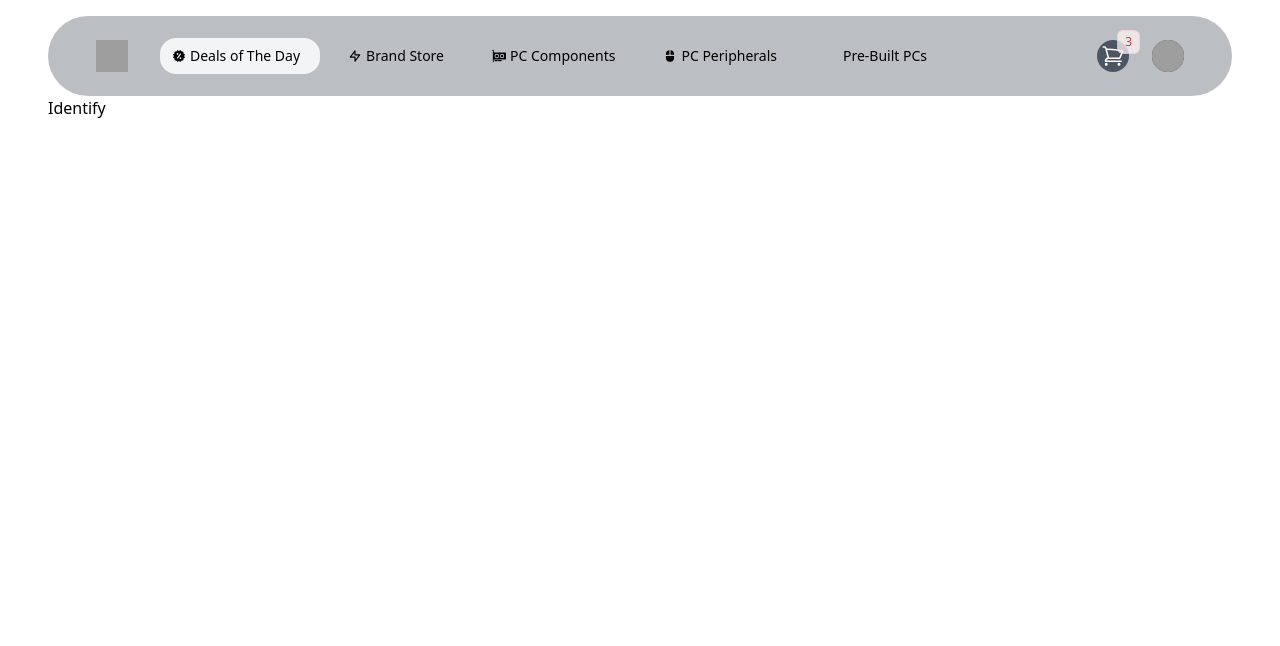
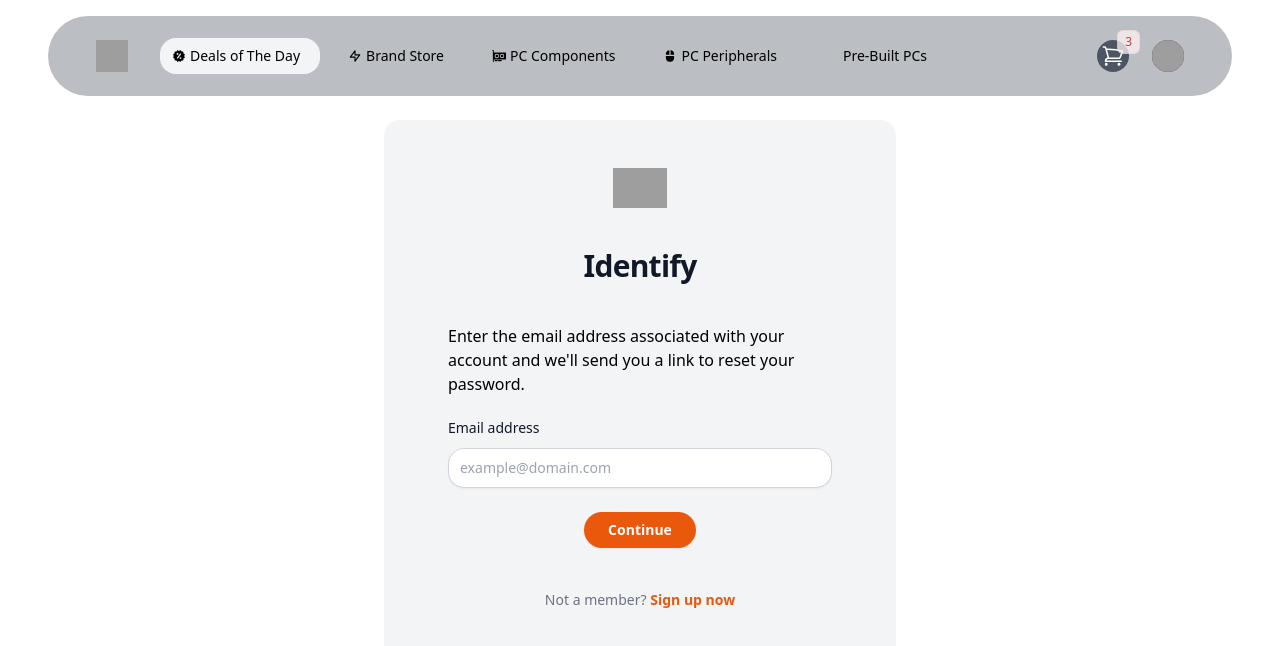
Before and after one commit to Subham-Maity/restock, a Next.js app in the folder client/: page /login/identify in a window 1280 px wide. Shown: the top 646 px of the page. Built offline with nearby package versions, Linux system fonts and the light colour scheme; grey boxes are pictures that could not be loaded; some icons are missing.

Commit message:
added multiple pages
added identify page, thank you page, added theme, added night mode compatibility :)

```diff
--- a/client/src/app/(auth)/login/identify/page.tsx
+++ b/client/src/app/(auth)/login/identify/page.tsx
@@ -1,7 +1,92 @@
+"use client";
 import React from "react";
+import { useRouter } from "next/navigation";
+import { useState } from 'react'
 
 const Page = () => {
-  return <div>Identify</div>;
+  const [email, setEmail] = useState('')
+
+  const handleEmailChange = (event:any) => {
+    setEmail(event.target.value)
+  }
+
+  const handleSubmit = (event:any) => {
+    event.preventDefault()}
+
+  const router = useRouter();
+  return (
+    <div>
+      <div>
+        <div className="flex min-h-full flex-1 flex-col justify-center px-6 py-12 lg:px-8 md:w-[32rem] mx-3  md:mx-auto my-6 bg-gray-100 rounded-2xl dark:bg-slate-700">
+          <div className="sm:mx-auto sm:w-full sm:max-w-sm">
+            <img
+              className="mx-auto h-10 w-auto"
+              src="https://tailwindui.com/img/logos/mark.svg?color=indigo&shade=600"
+              alt="Your Company"
+            />
+            <h2 className="mt-10 text-center text-3xl font-bold leading-9 tracking-tight text-gray-900 dark:text-gray-200">
+              Identify
+            </h2>
+          </div>
+
+          <div className="mt-10 sm:mx-auto sm:w-full sm:max-w-sm">
+            <form className="space-y-6" action="#" method="POST">
+              <div>
+                <p className="mb-5  dark:text-gray-200">
+                  Enter the email address associated with your account and we'll
+                  send you a link to reset your password.
+                </p>
+                <label
+                  htmlFor="email"
+                  className="block text-sm font-medium leading-6 text-gray-900 dark:text-gray-200"
+                >
+                  Email address
+                </label>
+                <div className="mt-2">
+                  <input
+                    id="email"
+                    name="email"
+                    type="email"
+                    value={email}
+                    autoComplete="email"
+                    placeholder="example@domain.com"
+                    onChange={handleEmailChange}
+                    required
+                    className="block w-full rounded-2xl border-0 py-auto text-gray-900 shadow-sm ring-1 ring-inset ring-gray-300 placeholder:text-gray-400 focus:ring-2 focus:ring-inset focus:ring-orange-500 sm:text-sm sm:leading-6"
+                  />
+                </div>
+              </div>
+
+              <div>
+                <button
+                  type="submit"
+                  disabled={!email}
+                  className="flex w-28 justify-center rounded-3xl bg-orange-600 active:bg-slate-600 px-3 py-1.5 text-sm font-semibold leading-6 text-white shadow-sm hover:bg-orange-400 focus-visible:outline focus-visible:outline-2 focus-visible:outline-offset-2 focus-visible:outline-orange-400 mx-auto"
+                  onClick={() => {
+                    router.push(`/login/identify/thankyou`);
+                  }}
+                >
+                  Continue
+                </button>
+              </div>
+            </form>
+
+            <p className="mt-10 text-center text-sm text-gray-500 dark:text-gray-400">
+              Not a member?{" "}
+              <button
+                className="font-semibold leading-6 text-orange-600 dark:text-orange-600 hover:text-orange-400 dark:hover:text-orange-400"
+                onClick={() => {
+                  router.push("/signup");
+                }}
+              >
+                Sign up now
+              </button>
+            </p>
+          </div>
+        </div>
+      </div>
+    </div>
+  );
 };
 
 export default Page;
--- a/client/src/app/(auth)/login/identify/thankyou/page.tsx
+++ b/client/src/app/(auth)/login/identify/thankyou/page.tsx
@@ -1,7 +1,30 @@
+"use client";
 import React from "react";
+import { useRouter } from "next/navigation";
 
 const Page = () => {
-  return <div>Thank you</div>;
+  const router = useRouter();
+  return <div className="flex min-h-full flex-1 flex-col justify-center px-6 py-12 lg:px-8 md:w-[72rem] mx-3  md:mx-auto my-6 bg-gray-100 rounded-3xl dark:bg-slate-700 text-md md:text-lg">
+    <h1 className="text-4xl">THANK YOU!</h1>
+    <br />
+    <p>Please use the following link to reset your password: [link]</p>
+    <br />
+    <p>If you have any comments or questions don't hesitate to reach us at [email to customer portal suppor team]
+
+  Please feel free to respond to this email. It was sent from a monitored email address, and we would love to hear from you.</p>
+  <br />
+  <p className="mt-10 text-center text-sm text-gray-500">
+              Return to {" "}
+              <button
+                className="font-semibold leading-6 text-orange-600 dark:text-orange-600 hover:text-orange-400 dark:hover:text-orange-400"
+                onClick={() => {
+                  router.push("/login");
+                }}
+              >
+                Log in
+              </button>
+            </p>
+  </div>;
 };
 
 export default Page;
--- a/client/src/app/components/Navbar/Navbar.tsx
+++ b/client/src/app/components/Navbar/Navbar.tsx
@@ -16,6 +16,7 @@ import { BsGpuCard } from "react-icons/bs";
 import Link from "next/link";
 import Image from "next/image";
 import Banner from "@/app/components/Navbar/Banner/Home/Banner";
+import Switcher from "../Mode/Switcher";
 
 const user = {
   name: "Tom Cook",
@@ -163,10 +164,13 @@ const Navbar = () => {
                                   )}
                                 >
                                   {item.name}
+
                                 </Link>
                               )}
+
                             </Menu.Item>
                           ))}
+                          <Switcher/>
                         </Menu.Items>
                       </Transition>
                     </Menu>
--- a/client/src/app/components/auth/components/Login.tsx
+++ b/client/src/app/components/auth/components/Login.tsx
@@ -7,14 +7,14 @@ const Login = () => {
   const router = useRouter();
   return (
     <div>
-      <div className="flex min-h-full flex-1 flex-col justify-center px-6 py-12 lg:px-8">
+      <div className="flex min-h-full flex-1 flex-col justify-center px-6 py-12 lg:px-8 md:w-[32rem] mx-3  md:mx-auto my-6 bg-gray-100 rounded-2xl dark:bg-slate-700">
         <div className="sm:mx-auto sm:w-full sm:max-w-sm">
           <img
             className="mx-auto h-10 w-auto"
             src="https://tailwindui.com/img/logos/mark.svg?color=indigo&shade=600"
             alt="Your Company"
           />
-          <h2 className="mt-10 text-center text-2xl font-bold leading-9 tracking-tight text-gray-900">
+          <h2 className="mt-10 text-center text-3xl font-bold leading-9 tracking-tight text-gray-900 dark:text-gray-200">
             Sign in to your account
           </h2>
         </div>
@@ -24,7 +24,7 @@ const Login = () => {
             <div>
               <label
                 htmlFor="email"
-                className="block text-sm font-medium leading-6 text-gray-900"
+                className="block text-sm font-medium leading-6 text-gray-900 dark:text-gray-200"
               >
                 Email address
               </label>
@@ -35,7 +35,7 @@ const Login = () => {
                   type="email"
                   autoComplete="email"
                   required
-                  className="block w-full rounded-md border-0 py-1.5 text-gray-900 shadow-sm ring-1 ring-inset ring-gray-300 placeholder:text-gray-400 focus:ring-2 focus:ring-inset focus:ring-indigo-600 sm:text-sm sm:leading-6"
+                  className="block w-full rounded-2xl border-0 py-auto text-gray-900 shadow-sm ring-1 ring-inset ring-gray-300 placeholder:text-gray-400 focus:ring-2 focus:ring-inset focus:ring-orange-500 sm:text-sm sm:leading-6"
                 />
               </div>
             </div>
@@ -44,17 +44,19 @@ const Login = () => {
               <div className="flex items-center justify-between">
                 <label
                   htmlFor="password"
-                  className="block text-sm font-medium leading-6 text-gray-900"
+                  className="block text-sm font-medium leading-6 text-gray-900 dark:text-gray-200"
                 >
                   Password
                 </label>
                 <div className="text-sm">
-                  <a
-                    href="#"
-                    className="font-semibold text-indigo-600 hover:text-indigo-500"
+                  <button
+                  onClick={()=>{
+                    router.push("/login/identify")
+                  }}
+                    className="font-semibold leading-6 text-orange-600 dark:text-orange-600 hover:text-orange-400 dark:hover:text-orange-400"
                   >
                     Forgot password?
-                  </a>
+                  </button>
                 </div>
               </div>
               <div className="mt-2">
@@ -64,7 +66,7 @@ const Login = () => {
                   type="password"
                   autoComplete="current-password"
                   required
-                  className="block w-full rounded-md border-0 py-1.5 text-gray-900 shadow-sm ring-1 ring-inset ring-gray-300 placeholder:text-gray-400 focus:ring-2 focus:ring-inset focus:ring-indigo-600 sm:text-sm sm:leading-6"
+                  className="block w-full rounded-2xl border-0 py-auto text-gray-900 shadow-sm ring-1 ring-inset ring-gray-300 placeholder:text-gray-400 focus:ring-2 focus:ring-inset focus:ring-orange-500 sm:text-sm sm:leading-6"
                 />
               </div>
             </div>
@@ -72,7 +74,7 @@ const Login = () => {
             <div>
               <button
                 type="submit"
-                className="flex w-full justify-center rounded-md bg-indigo-600 px-3 py-1.5 text-sm font-semibold leading-6 text-white shadow-sm hover:bg-indigo-500 focus-visible:outline focus-visible:outline-2 focus-visible:outline-offset-2 focus-visible:outline-indigo-600"
+                className="flex w-28 justify-center rounded-3xl bg-orange-600 active:bg-slate-600 px-3 py-1.5 text-sm font-semibold leading-6 text-white shadow-sm hover:bg-orange-400 focus-visible:outline focus-visible:outline-2 focus-visible:outline-offset-2 focus-visible:outline-orange-400 mx-auto"
               >
                 Sign in
               </button>
@@ -82,7 +84,7 @@ const Login = () => {
           <p className="mt-10 text-center text-sm text-gray-500">
             Not a member?{" "}
             <button
-              className="font-semibold leading-6 text-indigo-600 hover:text-indigo-500"
+              className="font-semibold leading-6 text-orange-600 dark:text-orange-600 hover:text-orange-400 dark:hover:text-orange-400"
               onClick={() => {
                 router.push("/signup");
               }}
```
Also changed, not shown: client/src/app/components/auth/components/Signup.tsx (+11 -11 lines).
